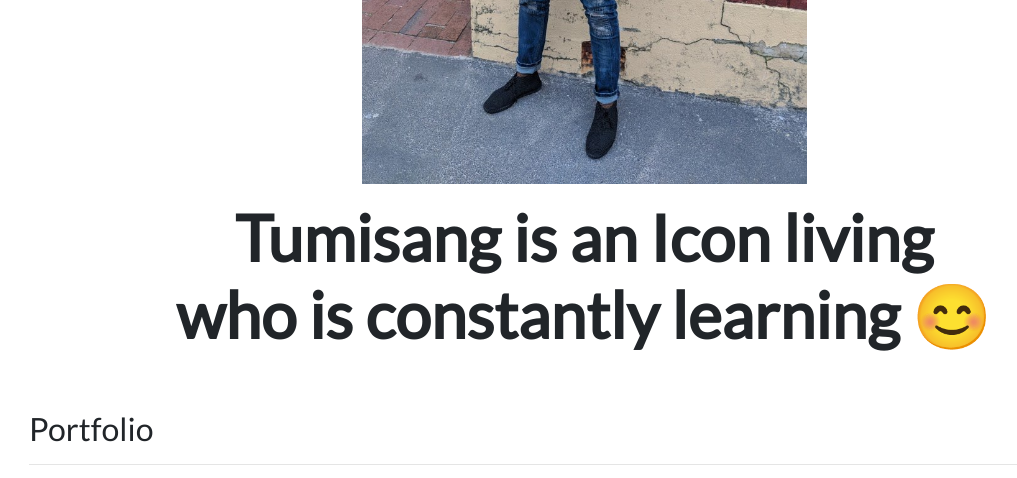
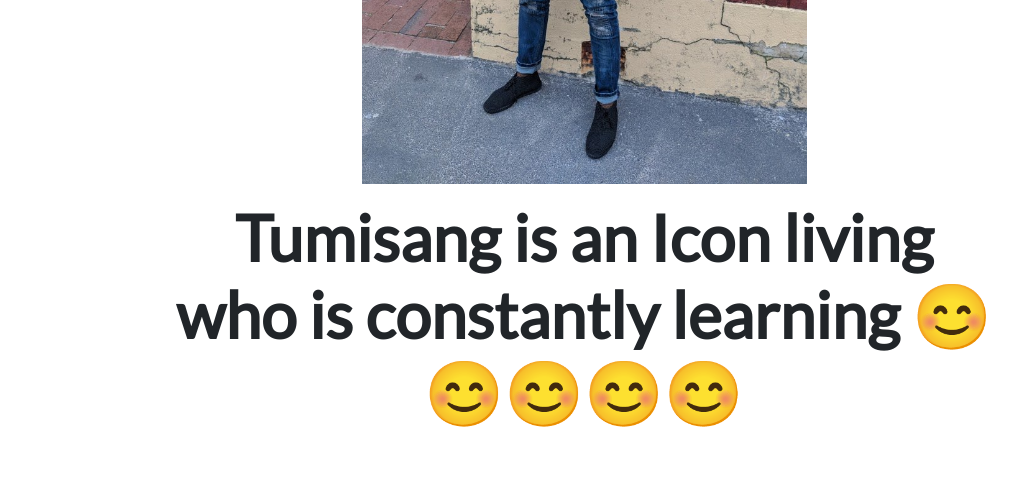
Before and after one commit to TSHTUM007/django3-personal-portfolio, a Django app: page / in a window 1280 px wide. Shown: the part 481-959 px from the top of the page, without its empty margins (56-1073 px from the left). Run offline with Django 3.2, Linux system fonts and the light colour scheme; data comes from the database, SQL or seed files in the repository; some libraries are stand-ins or nearby versions.

```diff
--- a/portfolio/templates/portfolio/home.html
+++ b/portfolio/templates/portfolio/home.html
@@ -12,7 +12,7 @@
 
 <div class="row justify-content-center mb-3">
   <div class="col-md-9 text-center">
-    <h1 id="hometext" class="font-weight-bold">Tumisang is an Icon living who is constantly learning 😊</h1>
+    <h1 id="hometext" class="font-weight-bold">Tumisang is an Icon living who is constantly learning 😊😊😊😊😊</h1>
   </div>
 </div>
 
@@ -20,6 +20,7 @@
 <hr>
 <div class="row">
   {% for project in projects %}
+
   <div class="col-lg-4 col-md-6">
 
     {% if project.url %}
```
